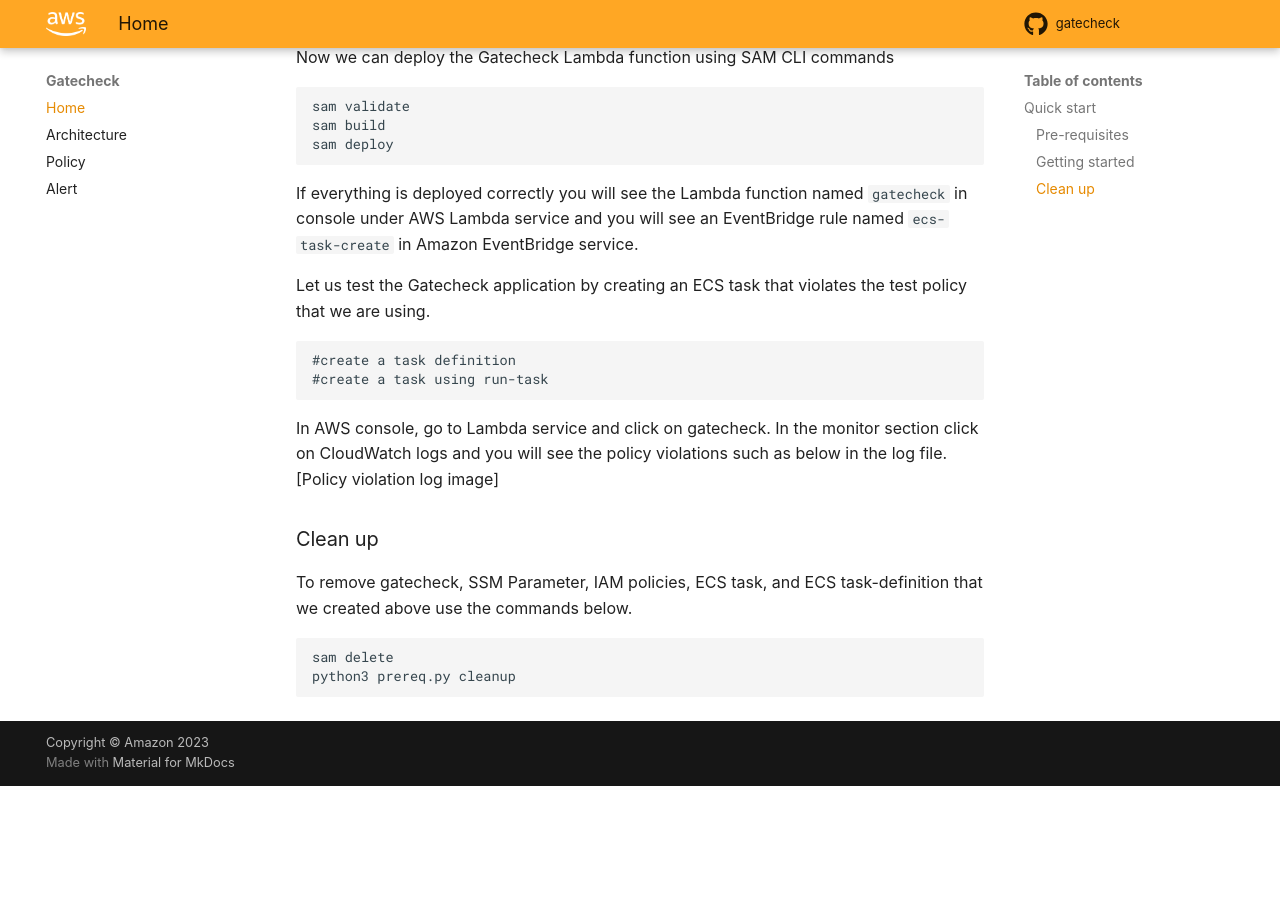
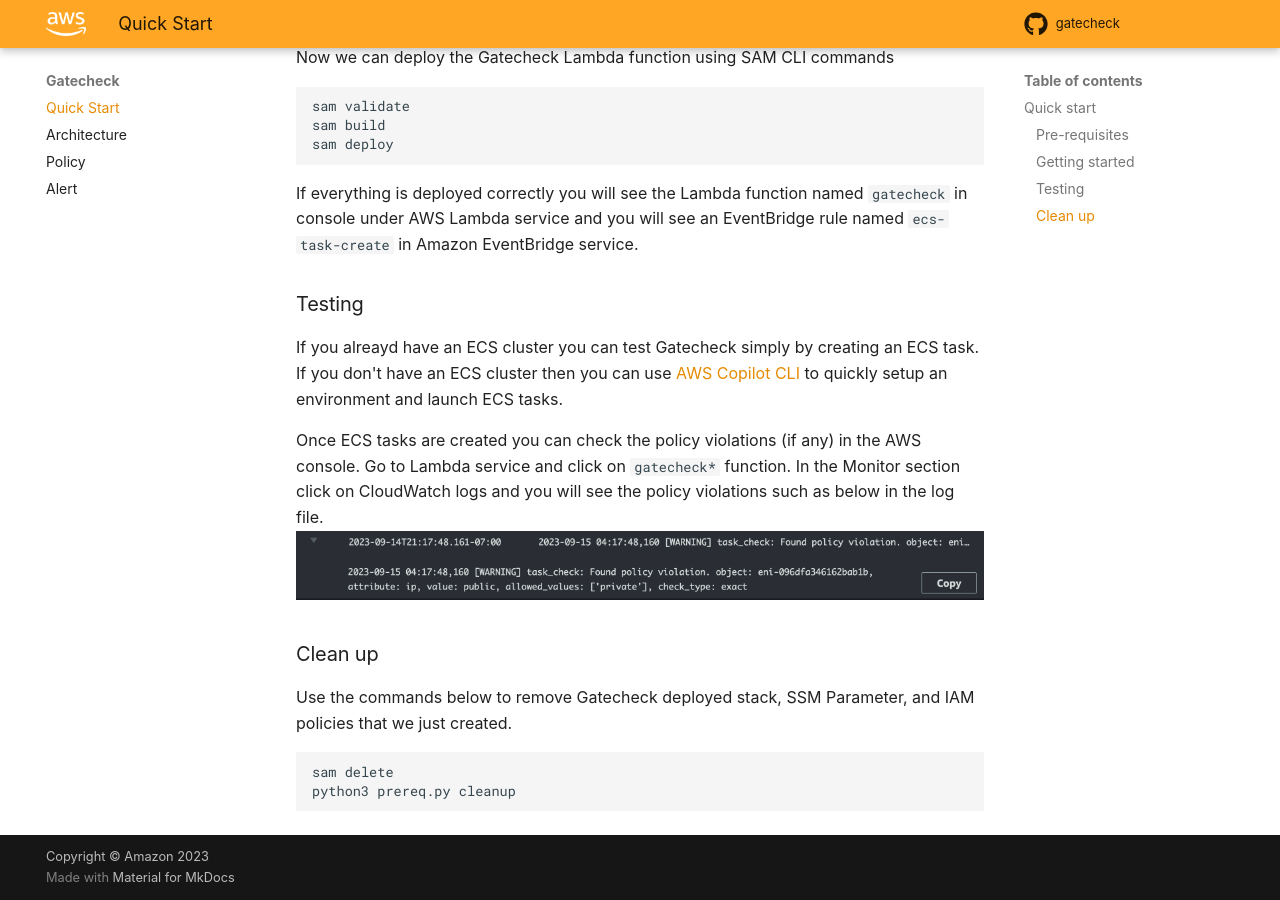
Before and after one commit to shindeja/gatecheck, an MkDocs documentation site: the page built from docs/index.md, in a window 1280 px wide and 900 px high, scrolled down 2231 px. Built offline with MkDocs 1.6.1 and Material for MkDocs 9.7.7, drawn with Linux system fonts in a browser that asks for light colours; some web fonts are replaced; comment, search, counter and statistics services are not loaded; before the commit the page ends 3017 px from its top, so only the background shows below that.

````diff
--- a/README.md
+++ b/README.md
@@ -78,17 +78,14 @@
 
 If everything is deployed correctly you will see the Lambda function named `gatecheck` in console under AWS Lambda service and you will see an EventBridge rule named `ecs-task-create` in Amazon EventBridge service.
 
-Let us test the Gatecheck application by creating an ECS task that violates the test policy that we are using.
+### Testing
+If you alreayd have an ECS cluster you can test Gatecheck simply by creating an ECS task. If you don't have an ECS cluster then you can use [AWS Copilot CLI](https://aws.github.io/copilot-cli/) to quickly setup an environment and launch ECS tasks.
 
-```bash
-#create a task definition
-#create a task using run-task
-```
-In AWS console, go to Lambda service and click on gatecheck. In the monitor section click on CloudWatch logs and you will see the policy violations such as below in the log file.
-[Policy violation log image]
+Once ECS tasks are created you can check the policy violations (if any) in the AWS console. Go to Lambda service and click on `gatecheck*` function. In the Monitor section click on CloudWatch logs and you will see the policy violations such as below in the log file.
+![Policy violation log image](./docs/policy-violation-log.png)
 
 ### Clean up
-To remove gatecheck, SSM Parameter, IAM policies, ECS task, and ECS task-definition that we created above use the commands below.
+Use the commands below to remove Gatecheck deployed stack, SSM Parameter, and IAM policies that we just created.
 
 ```bash
 sam delete
--- a/mkdocs.yml
+++ b/mkdocs.yml
@@ -6,7 +6,7 @@
 repo_name: 'gatecheck'
 repo_url: 'https://github.com/arvindsoni80/gatecheck'
 nav:
-  - Home: index.md
+  - Quick Start: index.md
   - Architecture: architecture.md
   - Policy: policy.md
   - Alert: alert.md
````
Also changed, not shown: docs/policy-violation-log.png (added), 1 other file.
